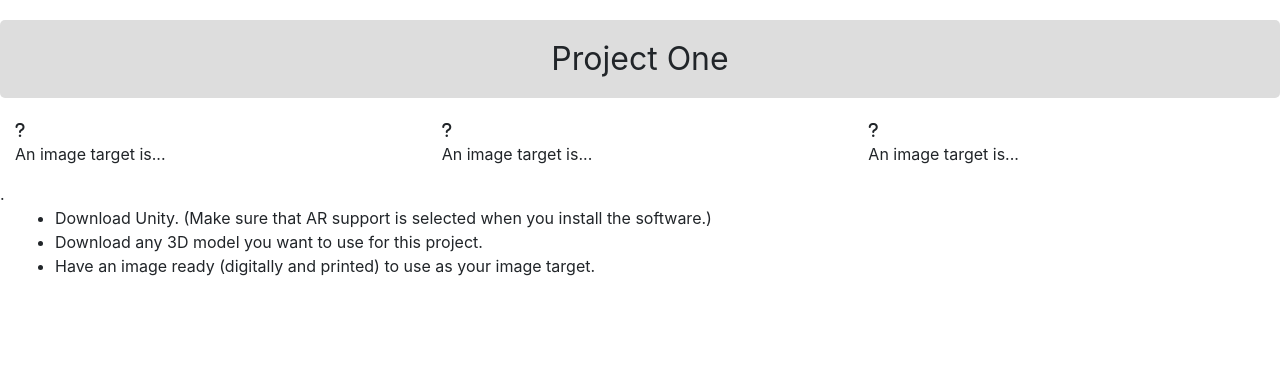
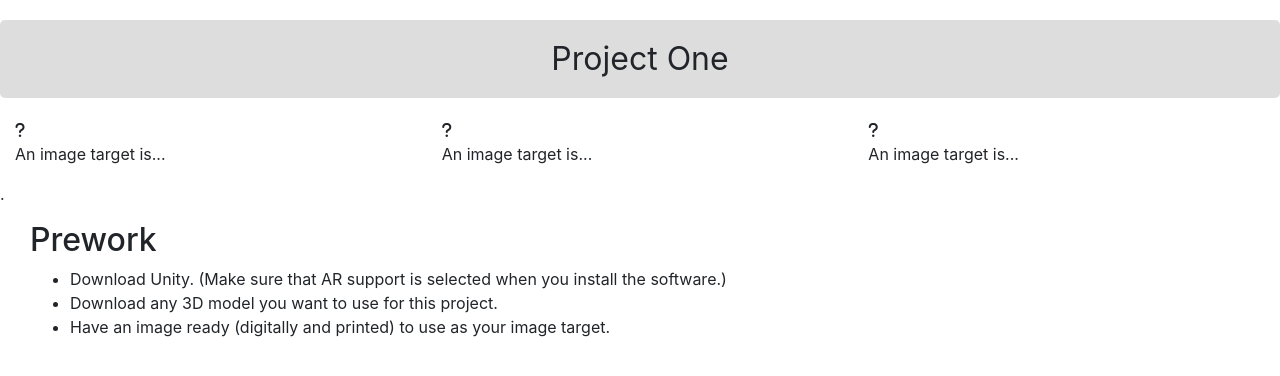
Before and after one commit to AlyssaLui/ARCurriculum, a plain HTML site: page projectOne.html in a window 1280 px wide. Drawn offline with nearby package versions, Linux system fonts and the light colour scheme.

Commit message:
minor changes

```diff
--- a/projectOne.html
+++ b/projectOne.html
@@ -35,10 +35,11 @@
 		</div>
 	</div>
 .
-	<!-- Steps-->
+	<!-- Prework-->
 	<div class = "container-fluid prework">
 		<div class = "row">
 			<div class="col">
+				<h2>Prework</h2>
 				<ul>
 					<li>
 						Download Unity. (Make sure that AR support is selected when you install the software.)
@@ -55,6 +56,11 @@
 		</div>
 	</div>
 
+	<!-- Steps-->
+	<div class = "container-fluid">
+
+	</div>
+
 	<!-- Bootstrap Scripts -->
 	<script src="https://code.jquery.com/jquery-3.3.1.slim.min.js" integrity="sha384-q8i/X+965DzO0rT7abK41JStQIAqVgRVzpbzo5smXKp4YfRvH+8abtTE1Pi6jizo" crossorigin="anonymous"></script>
 	<script src="https://cdnjs.cloudflare.com/ajax/libs/popper.js/1.14.3/umd/popper.min.js" integrity="sha384-ZMP7rVo3mIykV+2+9J3UJ46jBk0WLaUAdn689aCwoqbBJiSnjAK/l8WvCWPIPm49" crossorigin="anonymous"></script>
--- a/styles.css
+++ b/styles.css
@@ -1,3 +1,5 @@
+@pink: #FFA5AB;
+
 .header{
 	/*Font*/
 	text-align: center;
@@ -9,3 +11,8 @@
 	padding: 15px;
 	border-radius: 5px;
 }
+
+.prework{
+	background-color: @pink;
+	margin: 15px;
+}
```
